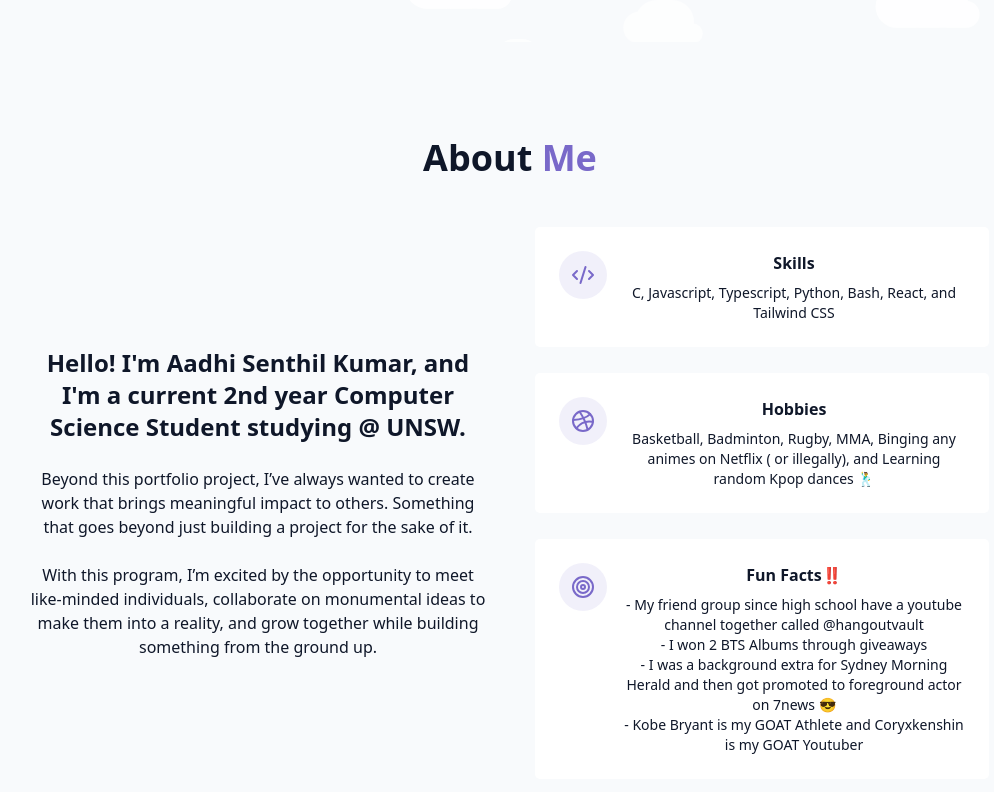
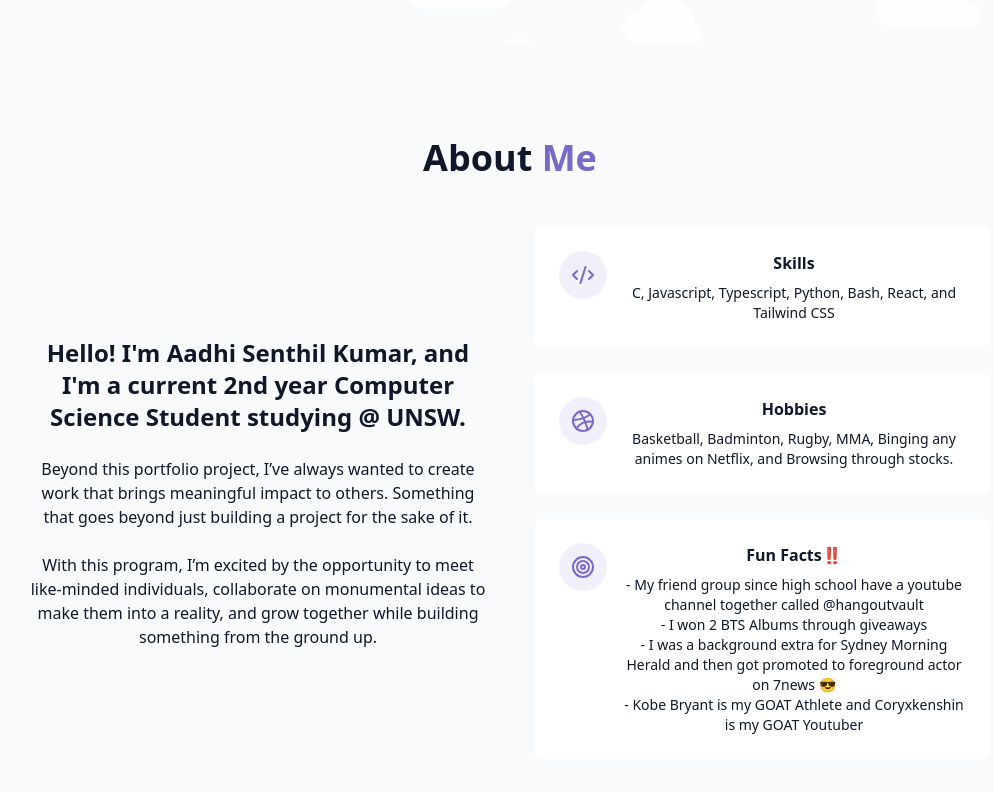
Before and after one commit to asenszn12/trainee_app, a React (Vite) app: page / in a window 1280 px wide. Shown: the part 758-1550 px from the top of the page, without its empty margins (130-1124 px from the left). Built offline with nearby package versions, Linux system fonts and the light colour scheme.

Commit message:
Update hobbies listed in About component

```diff
--- a/src/components/About.jsx
+++ b/src/components/About.jsx
@@ -52,8 +52,8 @@ export const AboutMe = () => {
                                     <h4 className="font-semibold mb-2">Hobbies</h4>
                                     <p className="text-sm text-muted-foreground">
                                         Basketball, Badminton,
-                                        Rugby, MMA, Binging any animes on Netflix ( or illegally),
-                                        and Learning random Kpop dances 🕺
+                                        Rugby, MMA, Binging any animes on Netflix, and Browsing
+                                        through stocks.
                                     </p>
                                 </div>
                             </div>
```
